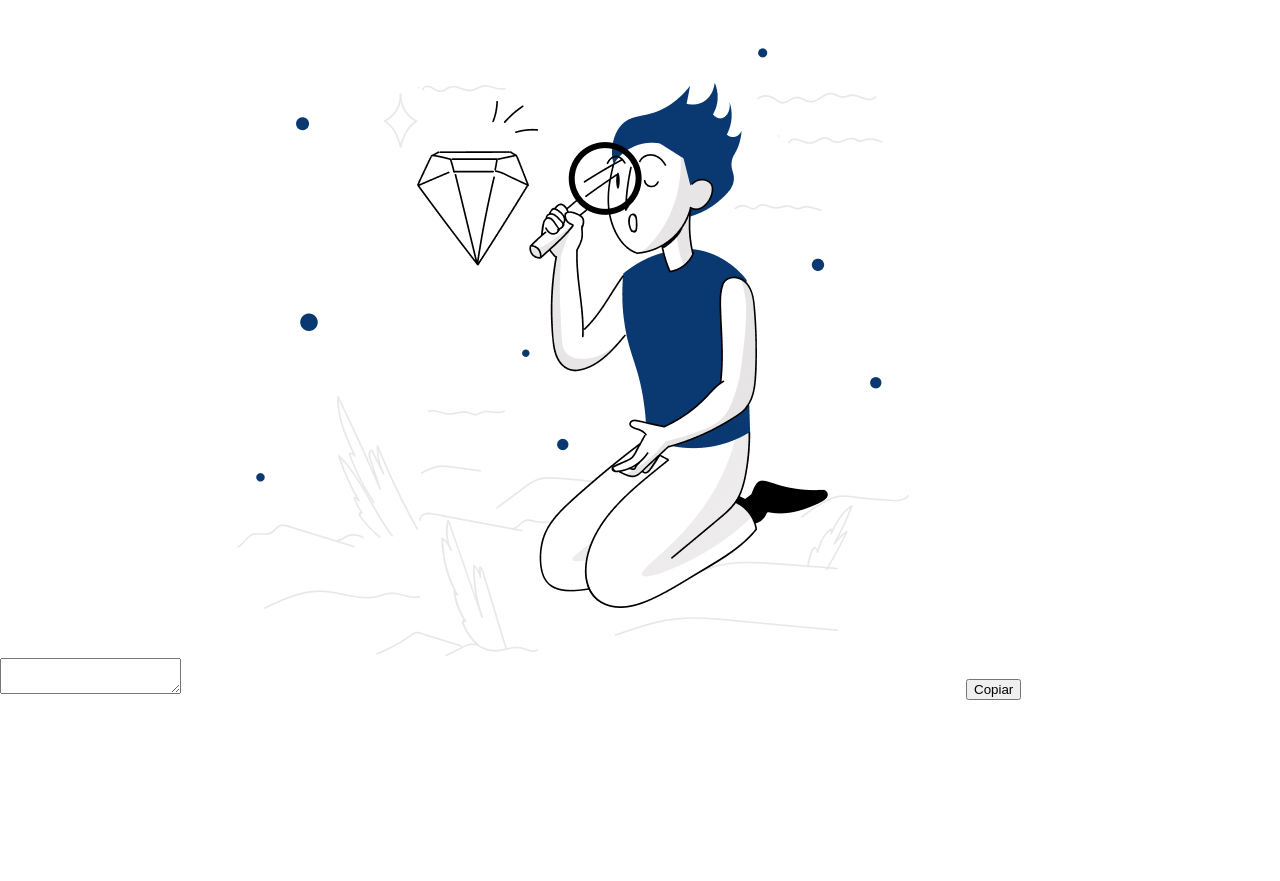
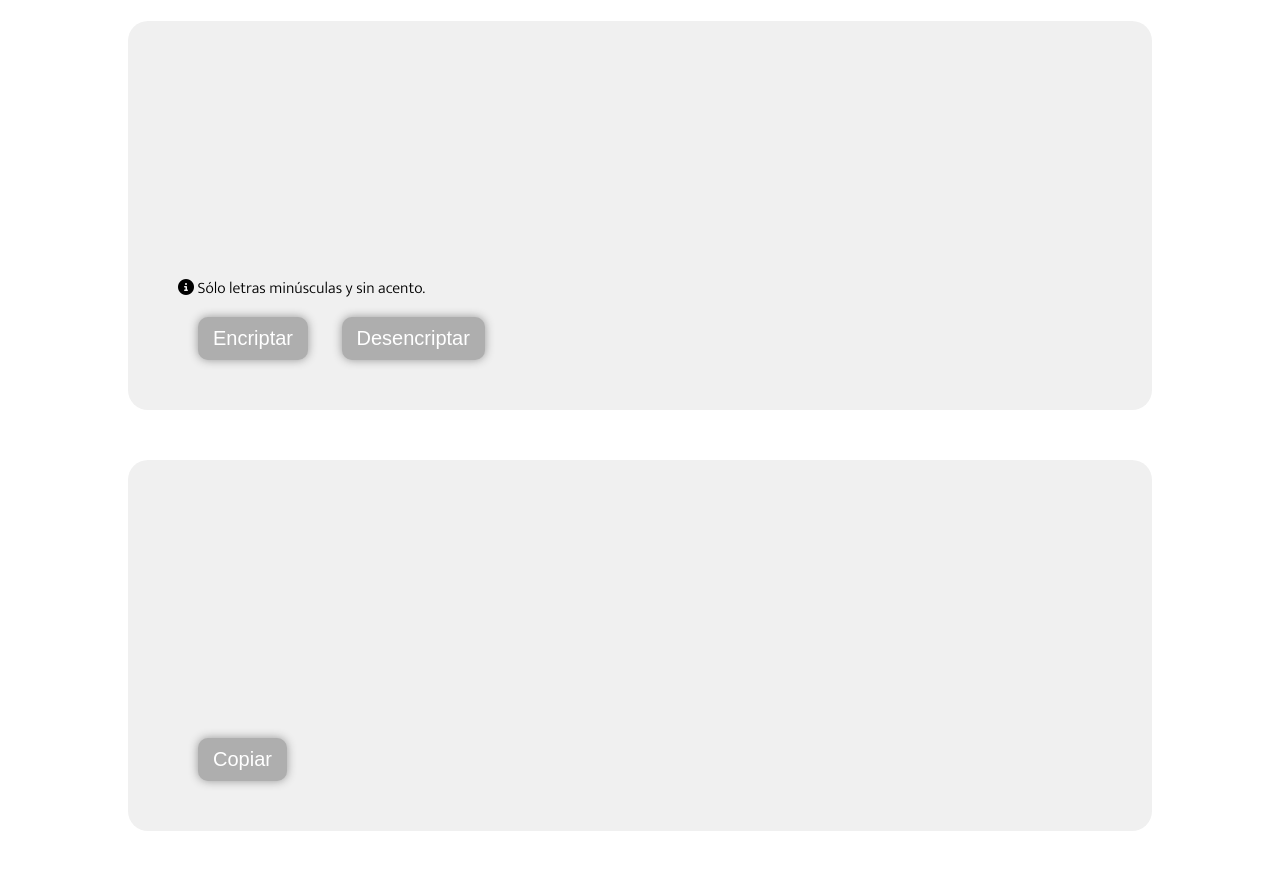
Before and after one commit to maxivecchio/maxivecchio.github.io, a plain HTML site: page index.html in a window 1280 px wide. Shown: the part 79-960 px from the top of the page. Before the commit the page ends 800 px from the top, so only its background shows below. Drawn offline with Linux system fonts and the light colour scheme; a web font is replaced by a local one.

Commit message:
Finished

```diff
--- a/css/backup.css
+++ /dev/null
@@ -1,67 +0,0 @@
-@import url('https://fonts.googleapis.com/css2?family=Mukta:wght@300&display=swap');
-@import url('https://fonts.googleapis.com/css2?family=Encode+Sans+Expanded:wght@300&display=swap');
-
-
-body {
-    font-family: 'Mukta', sans-serif;
-}
-
-header {
-    background: rgb(224, 224, 224);
-    box-shadow: 0px 0px 20px rgb(180, 180, 180);
-}
-
-header h1 {
-    width: 80%;
-    margin: 0 auto;
-    font-size: 30px;
-    padding: 10px 15px;
-    color: rgb(56, 56, 56);
-}
-
-header h1 span {
-    font-size: 18px;
-    color: rgb(119, 119, 119);
-}
-
-.test {
-    width: 80%;
-    background: rgb(240, 240, 240);
-    margin: 50px auto;
-    padding: 50px;
-    border-radius: 20px;
-    box-sizing: border-box;
-}
-
-textarea {
-    outline: none;
-    border: none;
-    resize: none;
-    width: 100%;
-    min-height: 200px;
-    background: none;
-    font-size: 18px;
-    color: rgb(69, 69, 69);
-    font-family: 'Encode Sans Expanded', sans-serif;
-}
-
-button {
-    margin-top: 20px;
-    outline: none;
-    border: none;
-    background: rgb(174, 174, 174);
-    box-shadow: 0px 0px 10px rgb(150, 150, 150);
-    color: #fff;
-    padding: 10px 15px;
-    font-size: 20px;
-    transition: .2s all;
-    margin-left: 20px;
-    margin-right: 10px;
-    border-radius: 10px;
-}
-
-button:hover {
-    cursor: pointer;
-    background: rgb(198, 198, 198);
-    box-shadow: 0px 0px 20px rgb(165, 165, 165);
-}
--- a/css/style.css
+++ b/css/style.css
@@ -1,90 +1,71 @@
-@import url('https://fonts.googleapis.com/css2?family=Inter&display=swap');
+    @import url('https://fonts.googleapis.com/css2?family=Mukta:wght@300&display=swap');
+    @import url('https://fonts.googleapis.com/css2?family=Encode+Sans+Expanded:wght@300&display=swap');
+
 
     body {
-    font-family: 'Inter', sans-serif;
-    font-style: normal;
-    font-weight: 400;
+        font-family: 'Mukta', sans-serif;
     }
 
-main {
-    padding: 0
+    header {
+        background: rgb(224, 224, 224);
+        box-shadow: 0px 0px 20px rgb(180, 180, 180);
     }
 
-#ingresar {
-    position: absolute;
-    width: 577px;
-    height: 48px;
-    left: 240px;
-    top: 168px;
-
-    font-style: normal;
-    font-weight: 400;
-    font-size: 32px;
-    line-height: 150%;
-    color: #0A3871;
+    header h1 {
+        width: 80%;
+        margin: 0 auto;
+        font-size: 30px;
+        padding: 10px 15px;
+        color: rgb(56, 56, 56);
     }
 
-#resultado {
-    position: absolute;
-    width: 400px;
-    height: 90%;
-    left: 1000px;
-    top: 40px;
-    padding: 32px;
-
-    background: #FFFFFF;
-    box-shadow: 0px 24px 32px -8px rgba(0, 0, 0, 0.08);
-    border-radius: 32px;
-
-    position: absolute;
-    width: 336px;
-    height: 781px;
-    left: 1032px;
-    top: 72px;
-
-    font-style: normal;
-    font-weight: 400;
-    font-size: 24px;
-    line-height: 150%;
-    color: #495057;
+    header h1 span {
+        font-size: 18px;
+        color: rgb(119, 119, 119);
     }
 
-#encriptar {
-    width: 280px;
-    height: 19px;
+    .test {
+        width: 80%;
+        background: rgb(240, 240, 240);
+        margin: 50px auto;
+        padding: 50px;
+        border-radius: 20px;
+        box-sizing: border-box;
+    }
 
-    font-style: normal;
-    font-weight: 400;
-    font-size: 16px;
-    line-height: 19px;
-    text-align: center;
+    textarea {
+        outline: none;
+        border: none;
+        resize: none;
+        width: 100%;
+        min-height: 200px;
+        background: none;
+        font-size: 18px;
+        color: rgb(69, 69, 69);
+        font-family: 'Encode Sans Expanded', sans-serif;
+    }
 
-    color: #FFFFFF;
-    flex: none;
-    order: 0;
-    flex-grow: 1;
+    button {
+        margin-top: 20px;
+        outline: none;
+        border: none;
+        background: rgb(174, 174, 174);
+        box-shadow: 0px 0px 10px rgb(150, 150, 150);
+        color: #fff;
+        padding: 10px 15px;
+        font-size: 20px;
+        transition: .2s all;
+        margin-left: 20px;
+        margin-right: 10px;
+        border-radius: 10px;
+    }
+
+    button:hover {
+        cursor: pointer;
+        background: rgb(198, 198, 198);
+        box-shadow: 0px 0px 20px rgb(165, 165, 165);
     }
 
     .info {
-    margin-left: 8px;
         display: inline-block;
-    position: absolute;
-    bottom: 0;
-    color: #495057;
-
-    opacity: 0.8;
-
-    flex: none;
-    order: 1;
-    flex-grow: 0;
-
     }
-
-.infoicon {
-    position: absolute;
-    left: 0%;
-    right: 0%;
-    top: 0%;
-    bottom: 0%;
-    color: #495057;
-}
--- a/index.html
+++ b/index.html
@@ -6,26 +6,34 @@
         <meta http-equiv="X-UA-Compatible" content="IE=edge">
         <meta name="viewport" content="width=device-width, initial-scale=1.0">
         <link rel="stylesheet" href="css/reset.css">
-    <!--  <link rel="stylesheet" href="css/style.css">  -->
-    <script src="https://kit.fontawesome.com/82cfd2079d.js" crossorigin="anonymous"></script>
+        <link rel="stylesheet" href="css/style.css">
+        <script src="https://kit.fontawesome.com/82cfd2079d.js"
+            crossorigin="anonymous"></script>
         <title>Oracle Challenge</title>
     </head>
 
     <body>
+        <header>
+            <h1>
+                Oracle ONE Challenge <span>Spirit 01 | Maximiliano Vecchio</span>
+            </h1>
+        </header>
         <main>
             <section>
                 <div class="test">
                     <textarea id="ingresar"></textarea>
                     <i class="infoicon fa-solid fa-circle-info"></i>
                     <p class="info">Sólo letras minúsculas y sin acento.</p>
+                    <div>
                         <button id="encriptar">Encriptar</button>
                         <button id="desencriptar">Desencriptar</button>
+                    </div>
+
                 </div>
             </section>
             <section>
                 <div class="test">
                     <textarea id="resultado" readonly="readonly"></textarea>
-                <img src="img/image.jpg">
                     <button id="copiar">Copiar</button>
                 </div>
             </section>
```
Also changed, not shown: prueba.html (deleted, +0 -54 lines), img/alura-logo.png (deleted), img/image.jpg (deleted), 1 other file. Lines whose indentation alone changed are shown as unchanged.
